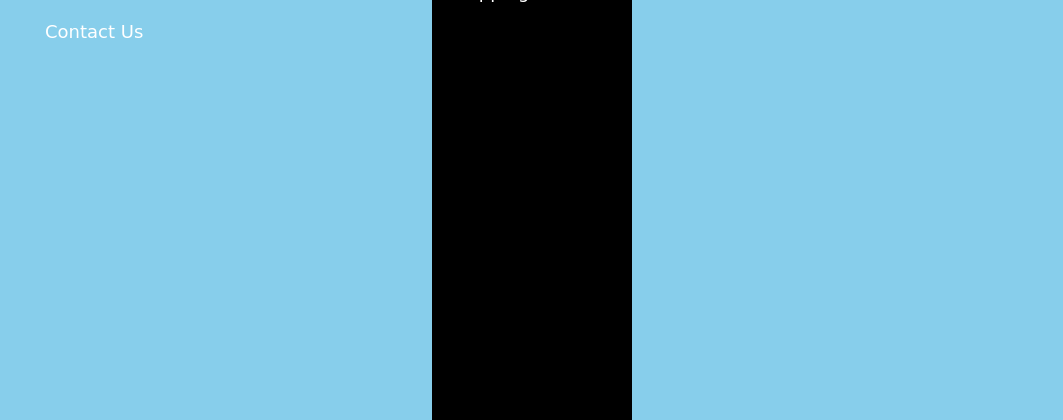
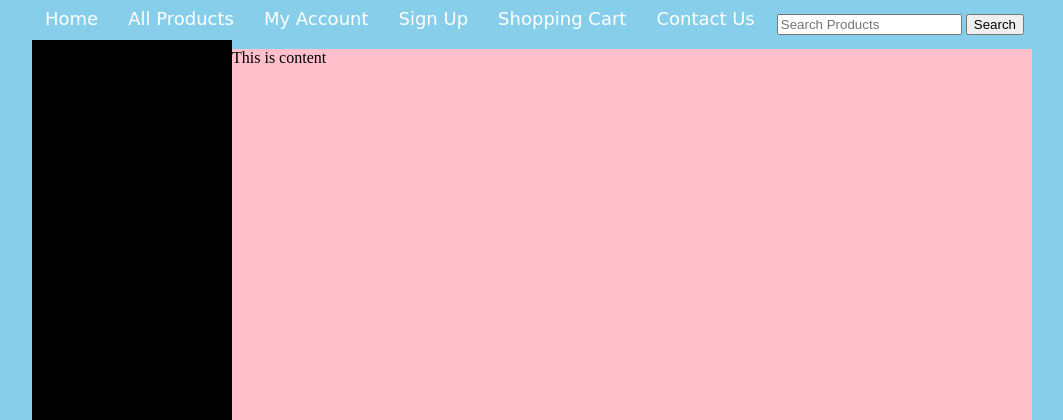
Before and after one commit to tanvir8269/ecommerce, a PHP site: page / in a window 1280 px wide. Shown: the part 301-721 px from the top of the page, without its empty margins (108-1171 px from the left). Run offline with PHP 8.4, Linux system fonts and the light colour scheme.

Commit message:
added search bar in the main menu in html section and also the styles for it

```diff
--- a/index.php
+++ b/index.php
@@ -19,6 +19,13 @@
 				<li><a href="#">Shopping Cart</a></li>
 				<li><a href="#">Contact Us</a></li>
 			</ul>
+
+			<div id="form">
+				<form method="get" action="results.php" enctype="multipart/form-data">
+					<input type="text" name="user_query" placeholder="Search Products"/>
+					<input type="submit" name="search" value="Search"/>
+				</form>
+			</div>
 		</div>
 		<div class="content-wrapper">
 
--- a/styles/styles.css
+++ b/styles/styles.css
@@ -28,6 +28,7 @@
 }
 
 #menu{
+	float:left;
 	padding:0;
 	margin:0;
 	line-height:40px;
@@ -52,6 +53,12 @@
 	font-weight:bolder;
 	text-decoration:underline;
 
+}
+
+#form{
+	float:right;
+	padding-right:8px;
+	line-height:50px;
 }
 
 .menubar{
```
